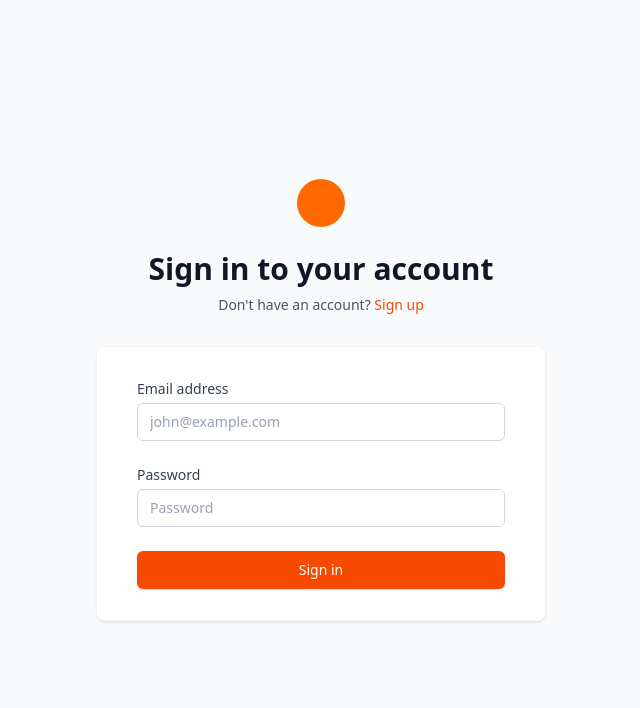
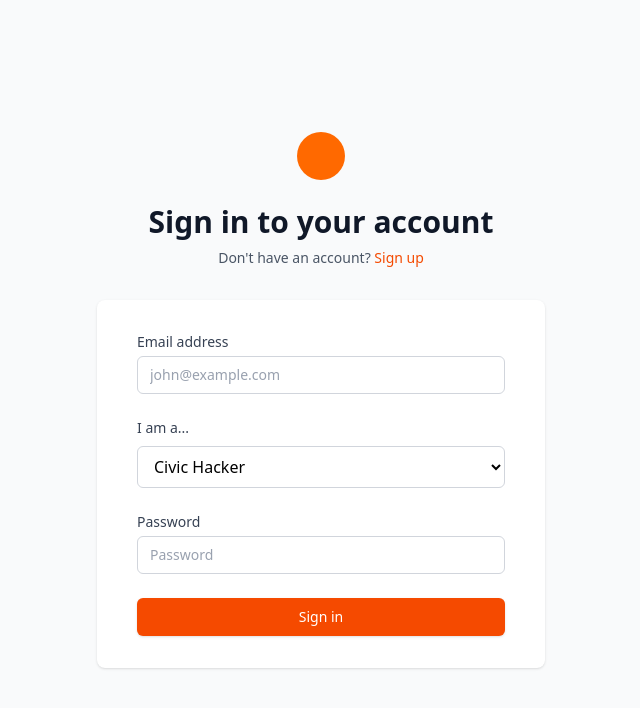
Before and after one commit to CamillaCoronado/SFOS, a SvelteKit app: page /auth in a window 1280 px wide. Shown: the top 708 px of the page, without its empty margins (319-959 px from the left). Built offline with nearby package versions, Linux system fonts and the light colour scheme; no server answers; the database is empty.

Commit message:
government badge

```diff
--- a/src/lib/stores/auth/auth.ts
+++ b/src/lib/stores/auth/auth.ts
@@ -16,6 +16,7 @@ export interface User {
   avatar?: string;
   bio?: string;
   joinedAt: Date;
+  userType: 'civic-hacker' | 'government' | 'resident-org';
 }
 
 export const currentUser = writable<User | null>(null);
--- a/src/lib/stores/projects.ts
+++ b/src/lib/stores/projects.ts
@@ -29,6 +29,7 @@ export interface Project {
     status: 'draft' | 'published' | 'archived';
     authorId: string;
     authorName: string;
+    authorType: 'civic-hacker' | 'government' | 'resident-org';
     upvotes: number;
     downvotes: number;
     score: number;
@@ -83,6 +84,7 @@ export async function addProject(projectData: Omit<Project, 'id' | 'comments' |
       status: 'published',
       authorId: user.id,
       authorName: user.username,
+      authorType: user.userType,
       upvotes: 0,
       downvotes: 0,
       score: 0,
--- a/src/routes/auth/+page.svelte
+++ b/src/routes/auth/+page.svelte
@@ -4,6 +4,7 @@
   import { goto } from '$app/navigation';
   import { page } from '$app/stores';
 
+  let userType: 'civic-hacker' | 'government' | 'resident-org' = 'civic-hacker';
   let isLogin = true;
   let email = '';
   let password = '';
@@ -33,7 +34,7 @@
           loading = false;
           return;
         }
-        result = await register(username, email, password);
+        result = await register(username, email, password, userType);
       }
 
 
@@ -125,6 +126,17 @@
         </div>
 
         <div>
+            <label class="block text-sm font-medium text-gray-700 mb-2">
+                I am a...
+            </label>
+            <select bind:value={userType} class="w-full px-3 py-2 border border-gray-300 rounded-md">
+                <option value="civic-hacker">Civic Hacker</option>
+                <option value="government">Government</option>
+                <option value="resident-org">Resident/Civic Organization</option>
+            </select>
+        </div>
+
+        <div>
           <label for="password" class="block text-sm font-medium text-gray-700">
             Password
           </label>
```
